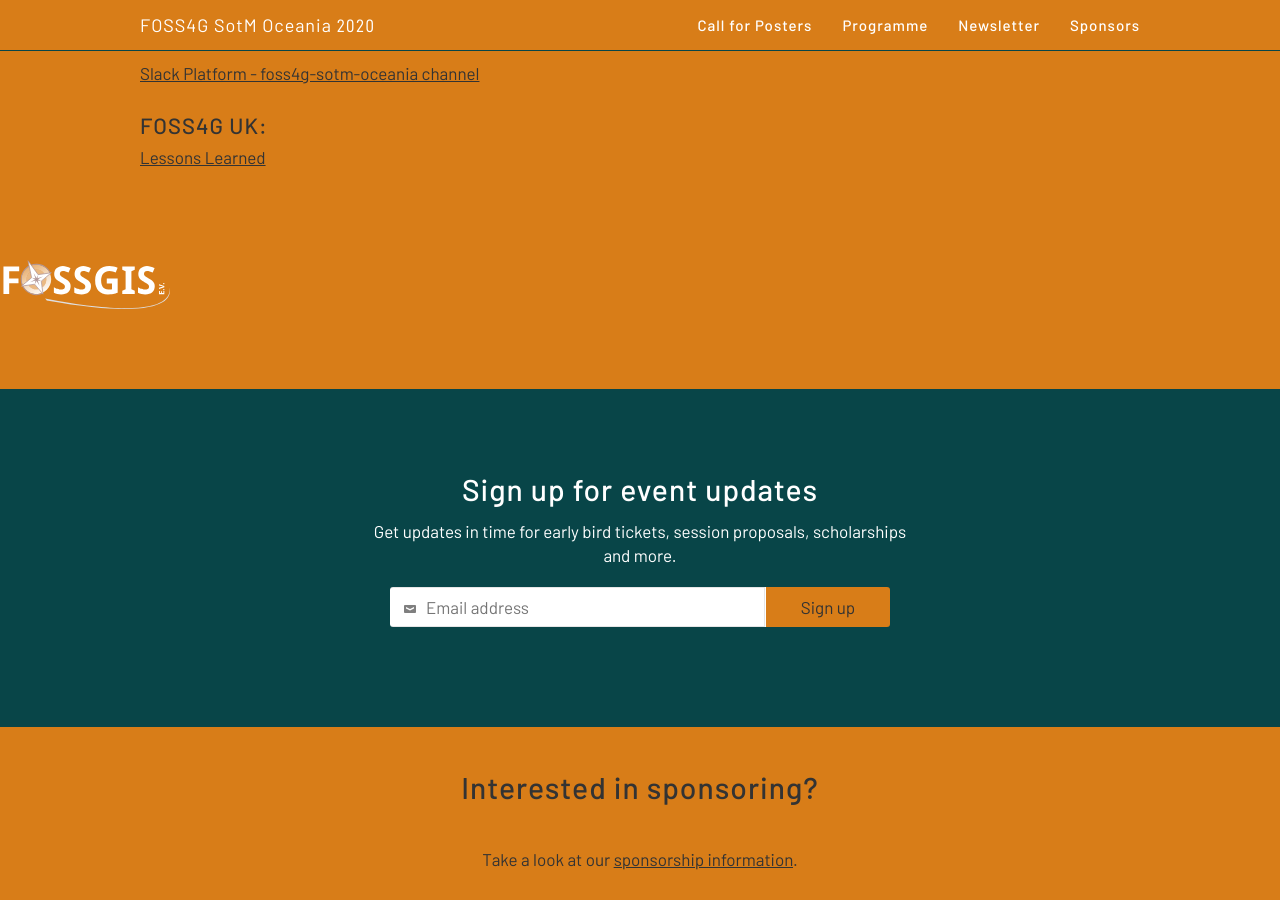
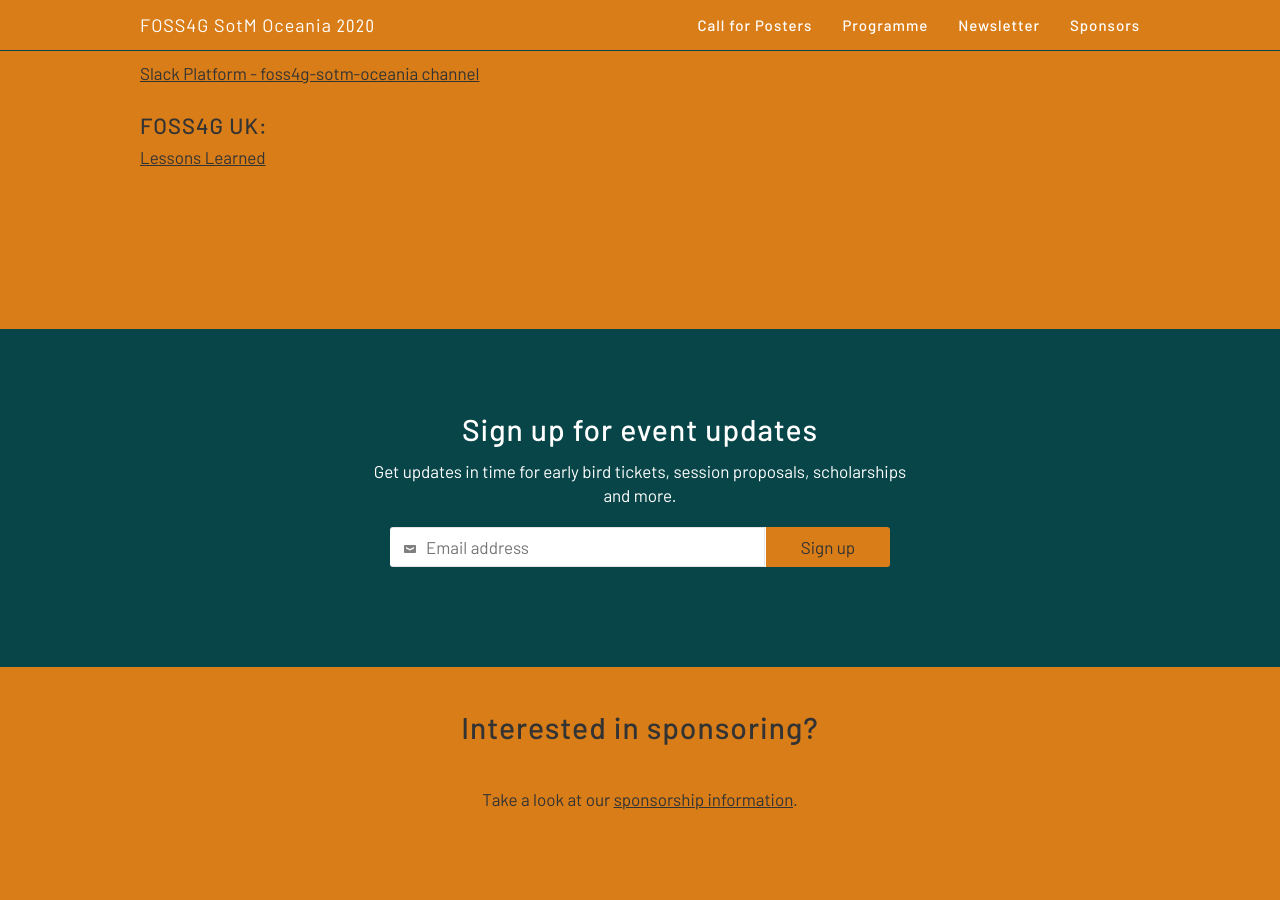
Before and after one commit to osgeo-oceania/foss4g-sotm-oceania-2020, a Jekyll site: the page built from index.html, in a window 1280 px wide and 900 px high, scrolled down 1311 px. Built offline with Jekyll 4.4.1, drawn with Linux system fonts in a browser that asks for light colours.

Commit message:
Update about.html

```diff
--- a/_includes/about.html
+++ b/_includes/about.html
@@ -38,8 +38,8 @@
           <p>
             <a href="https://www.uni-heidelberg.de/"><img src="logos/uni_hd.png" style="height:90px; margin-top:10px;" /></a>
           </p>
-	  -->
-          <p> <a href="https://www.fossgis.de/"><img src="logos/fossgis.svg" style="height:50px; margin-top:10px;" /></a> </p>
+	    <p> <a href="https://www.fossgis.de/"><img src="logos/fossgis.svg" style="height:50px; margin-top:10px;" /></a> </p>
+	    -->
         </div>
       </div>
     </section>
```
